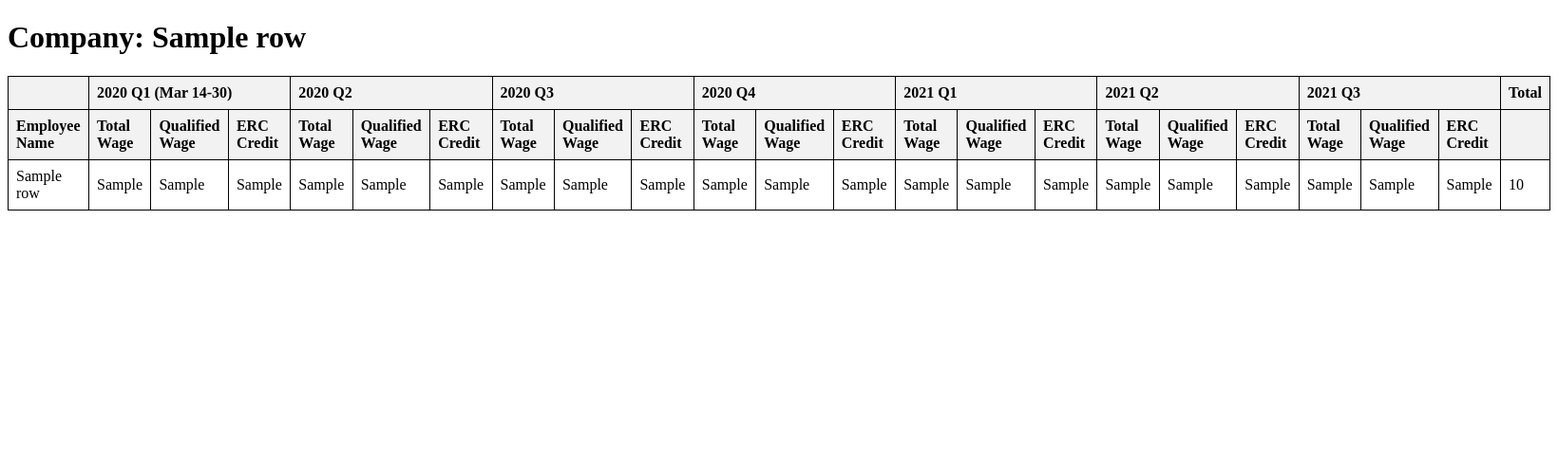
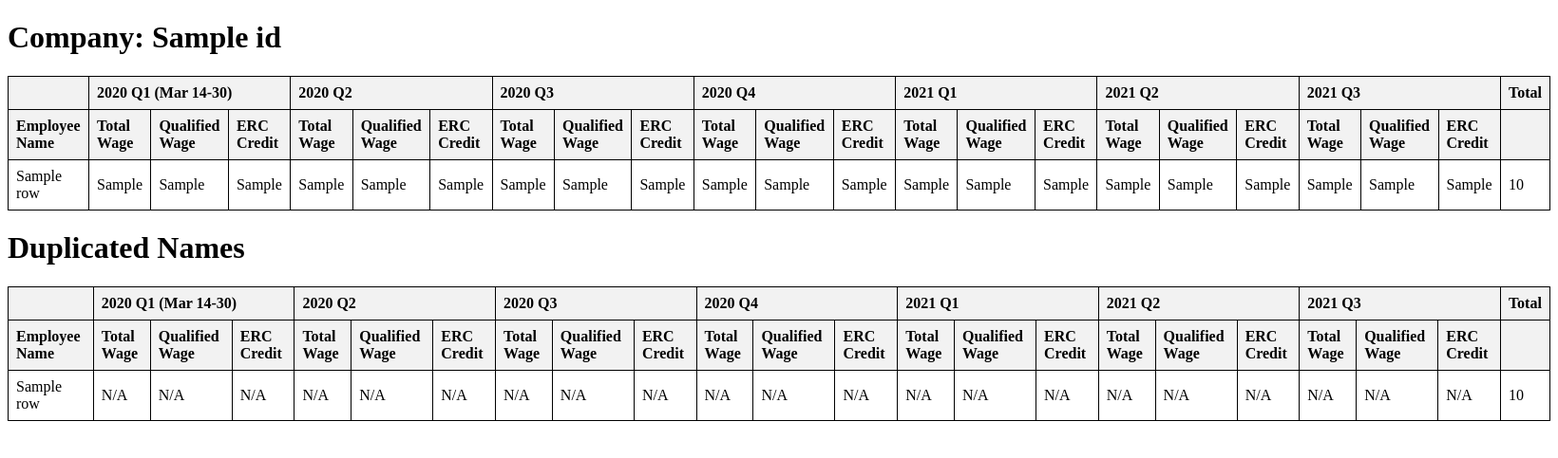
Before and after one commit to dopelDev/pdf-to-template, a Flask app: template pdf-to-template/templates/report.html in a window 1640 px wide. Shown: the top 483 px of the page at 95% size. Run offline with Flask 3, Linux system fonts and the light colour scheme; the template is opened without the code that fills it: most values are stand-ins (such as "Sample title", 1, 10 or a date in 2020).

Commit message:
Worksgit add . primeros pdfs

```diff
--- a/pdf-to-template/app.py
+++ b/pdf-to-template/app.py
@@ -41,8 +41,7 @@
 def upload_file():
     session['processed_files'] = []
     data = None
-    merged_data = None
-    multiple_files = None
+    duplicated_names = None
     if request.method == 'POST':
         files = request.files.getlist('file')
         if not files or files[0].filename == '':
@@ -66,24 +65,19 @@
             for index, file in enumerate(files):
                 file.save(pdf_directories_files[index])
 
-            data, multiple_files, merged_data = mSousa_main(pdf_directories_files, g.response_folder, g.images_folder)
-        session['total_results'] = data, merged_data
+            data, duplicated_names = mSousa_main(pdf_directories_files, g.response_folder, g.images_folder)
+            print(f'FROM APP.PY: {duplicated_names}')
+        session['total_results'] = data, duplicated_names
 
-        return redirect(url_for('show_results',multiple_files=multiple_files ))
+        return redirect(url_for('show_results'))
 
     return render_template('upload.html')
 
 @app.route('/results', methods=['GET'])
 def show_results():
-    data, merge_data = session.get('total_results', None)
-    multiple_files = request.args.get('multiple_files', 'False') == 'True'
-    type_multiple_files = type(merge_data)
+    data, duplicated_names = session.get('total_results', None)
 
-    print(f'FROM APP.PY: {type_multiple_files}')
-    if multiple_files:
-        return render_template('report_multiply.html', datasets=data, merged_data=merge_data)
-    else:
-        return render_template('report.html', datasets=data)
+    return render_template('report.html', datasets=data, duplicated_names=duplicated_names)
 
 if __name__ == '__main__':
     app.run(debug=True)
--- a/pdf-to-template/templates/report.html
+++ b/pdf-to-template/templates/report.html
@@ -19,7 +19,8 @@
 		</style>
 	</head>
 	<body>
-    <h1>Company: {{ datasets[0]['Company name'] }}</h1>
+		{% for dataset in datasets %}
+		<h1>Company: {{ dataset[0]['Company Name'] }}</h1>
 		<table>
 			<thead>
 				<tr>
@@ -44,7 +45,7 @@
 				</tr>
 			</thead>
 			<tbody>
-            {% for row in datasets[:] %}
+				{% for row in dataset[:] %}
 				<tr>
 					<td>{{ row['Employee Name'] }}</td>
 					{% for i in range(1, 8) %}
@@ -57,5 +58,47 @@
 				{% endfor %}
 			</tbody>
 		</table>
+		{% endfor %}
+{% if duplicated_names %}
+<h1>Duplicated Names</h1>
+<table>
+    <thead>
+        <tr>
+            <th></th> <!-- Blank cell for Employee Name Label -->
+            <th colspan="3">2020 Q1 (Mar 14-30)</th>
+            <th colspan="3">2020 Q2</th>
+            <th colspan="3">2020 Q3</th>
+            <th colspan="3">2020 Q4</th>
+            <th colspan="3">2021 Q1</th>
+            <th colspan="3">2021 Q2</th>
+            <th colspan="3">2021 Q3</th>
+            <th>Total</th>
+        </tr>
+        <tr>
+            <th>Employee Name</th>
+            {% for _ in range(7) %}
+            <th>Total Wage</th>
+            <th>Qualified Wage</th>
+            <th>ERC Credit</th>
+            {% endfor %}
+            <th></th> <!-- For Total column -->
+        </tr>
+    </thead>
+    <tbody>
+        {% for row in duplicated_names %}
+        <tr>
+            <td>{{ row['Employee Name'] }}</td>
+            {% for i in range(1, 8) %}
+            <td>{{ row['Q' ~ i]['Total Wage'] or 'N/A' }}</td>
+            <td>{{ row['Q' ~ i]['Qualified Wage'] or 'N/A' }}</td>
+            <td>{{ row['Q' ~ i]['ERC Credit'] or 'N/A' }}</td>
+            {% endfor %}
+            <td>{{ row['Total'] }}</td>
+        </tr>
+        {% endfor %}
+    </tbody>
+</table>
+{% endif %}
+
 	</body>
 </html>
```
Also changed, not shown: pdf-to-template/mSousa/main_module.py (+26 -7 lines), pdf-to-template/mSousa/submodule/proc_dataframe.py (+78 -0 lines), pdf-to-template/mSousa/submodule/proc_json.py (+2 -30 lines). Lines whose indentation alone changed are shown as unchanged.
